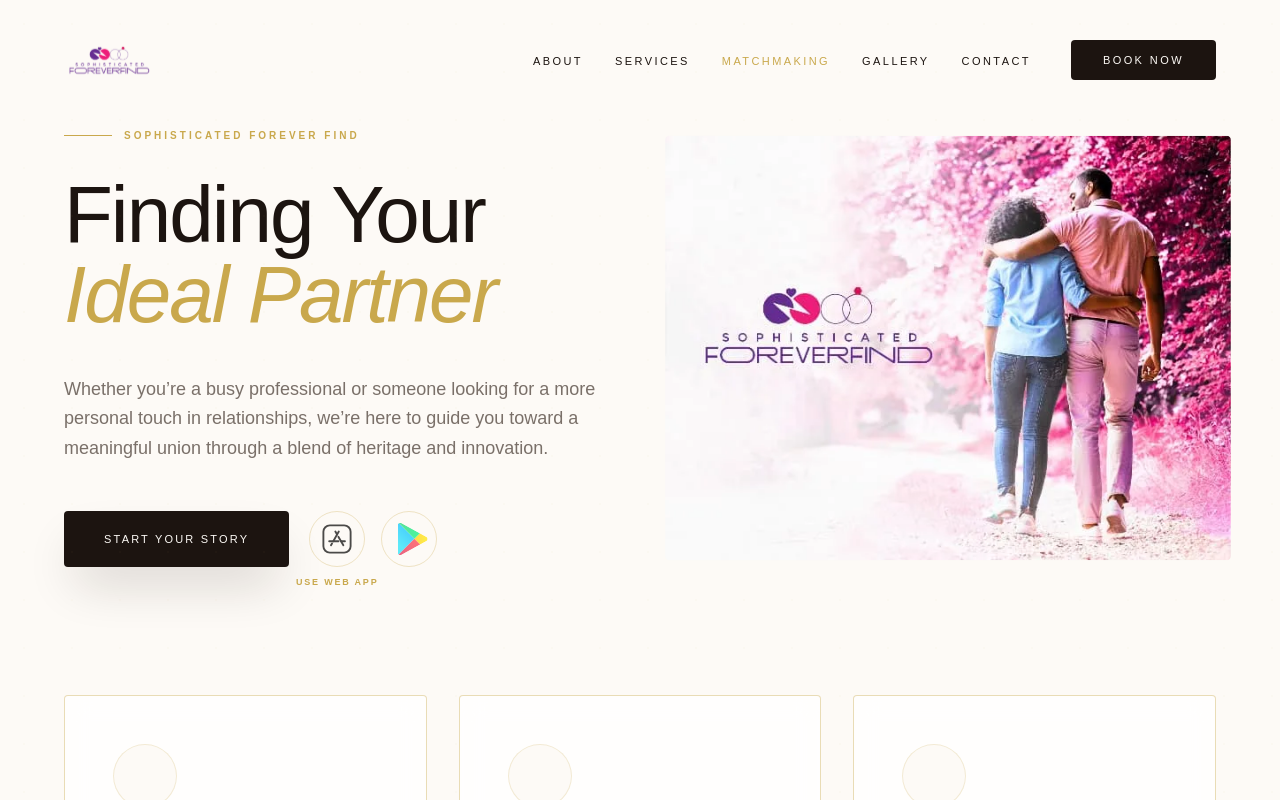
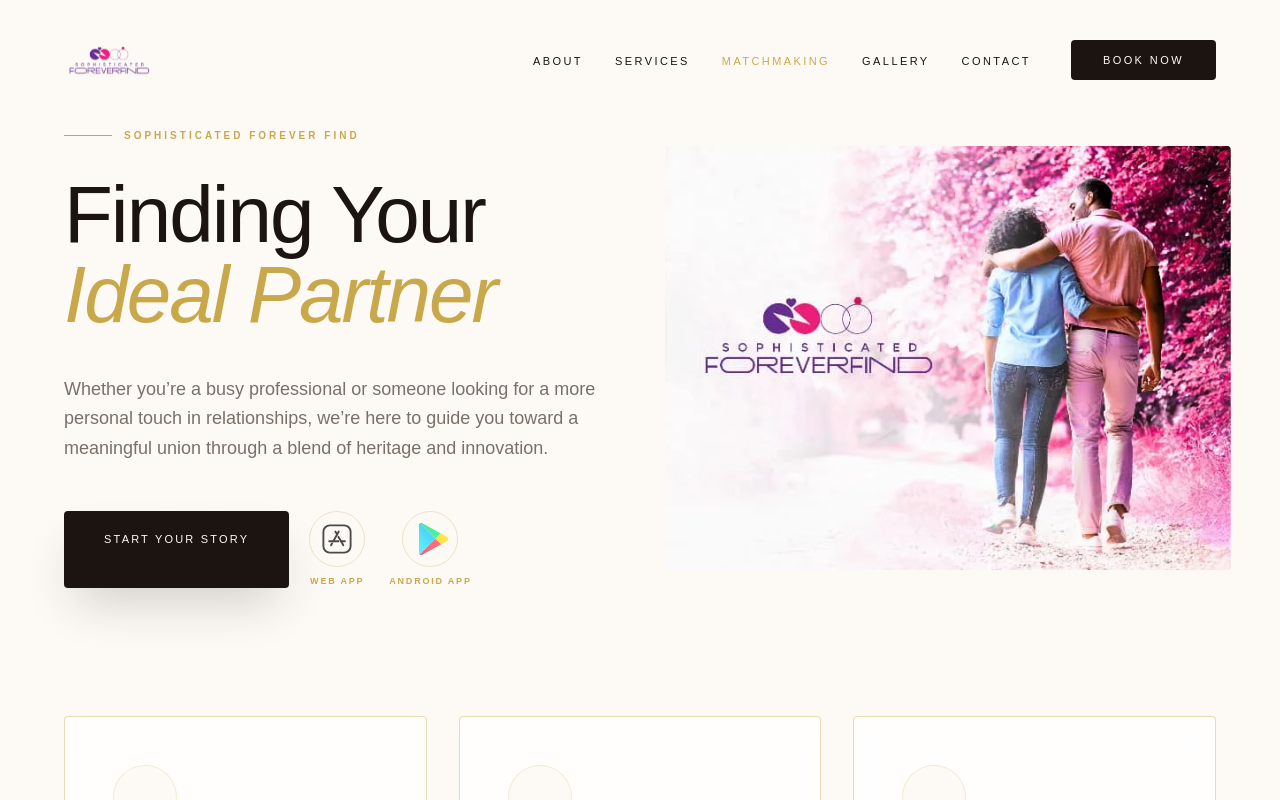
Before and after one commit to bardsai/foreverfind-web, a React (Vite) app: page /app in a window 1280 px wide. Shown: the top 800 px of the page. Built offline with nearby package versions, Linux system fonts and the light colour scheme; some icons are missing; a web font is replaced by a local one.

Commit message:
Update app labels and improve layout in AppShowcase

```diff
--- a/src/components/AppShowcase.tsx
+++ b/src/components/AppShowcase.tsx
@@ -36,7 +36,7 @@ const downloadLinks = [
     platform: 'iOS',
     icon: '/apple-store-svgrepo-com.svg',
     url: 'https://foreverfind.sophisticatedandco.com/',
-    label: 'Use Web App',
+    label: 'Web App',
     ctaTitle: 'Open Web Version',
     ctaSub: 'Works on iPhone and any browser',
     isDownload: false,
@@ -45,7 +45,7 @@ const downloadLinks = [
     platform: 'Android',
     icon: '/google-play-svgrepo-com.svg',
     url: 'https://expo.dev/artifacts/eas/t5XK_7LtZeck98wz4Ke8JrT03xa6UWV6QTTZsP4b--s.apk',
-    label: '',
+    label: 'Android App',
     ctaTitle: 'Download for Android',
     ctaSub: 'Direct APK download',
     isDownload: true,
@@ -100,7 +100,7 @@ export default function AppShowcase() {
               <a href="#get-the-app" className="bg-[#1C1410] text-[#FDFAF6] px-10 py-5 rounded-sm text-[11px] font-medium tracking-[0.2em] uppercase hover:bg-[#C9A84C] transition-all duration-500 shadow-2xl shadow-[#1C1410]/20">
                 Start Your Story
               </a>
-              <div className="flex gap-4 pb-6 sm:pb-0">
+              <div className="flex gap-6 items-start">
                 {downloadLinks.map((link) => (
                   <a
                     key={link.platform}
@@ -108,16 +108,17 @@ export default function AppShowcase() {
                     target="_blank"
                     rel="noopener noreferrer"
                     {...(link.isDownload ? { download: true } : {})}
-                    className="group relative w-14 h-14 border border-[#C9A84C]/30 rounded-full flex items-center justify-center hover:bg-[#C9A84C] transition-all duration-500"
+                    className="group flex flex-col items-center gap-2"
                     aria-label={`${link.label} (${link.platform})`}
-                    title={link.label}
                   >
-                    <img
-                      src={link.icon}
-                      alt={link.platform}
-                      className="w-10 h-10 transition-all duration-500 group-hover:brightness-0 group-hover:invert opacity-70 group-hover:opacity-100"
-                    />
-                    <span className="absolute -bottom-6 left-1/2 -translate-x-1/2 whitespace-nowrap text-[9px] uppercase tracking-[0.2em] text-[#C9A84C] font-semibold">
+                    <span className="w-14 h-14 border border-[#C9A84C]/30 rounded-full flex items-center justify-center group-hover:bg-[#C9A84C] transition-all duration-500">
+                      <img
+                        src={link.icon}
+                        alt=""
+                        className="w-10 h-10 transition-all duration-500 group-hover:brightness-0 group-hover:invert opacity-70 group-hover:opacity-100"
+                      />
+                    </span>
+                    <span className="text-[9px] uppercase tracking-[0.2em] text-[#C9A84C] font-semibold whitespace-nowrap">
                       {link.label}
                     </span>
                   </a>
```
